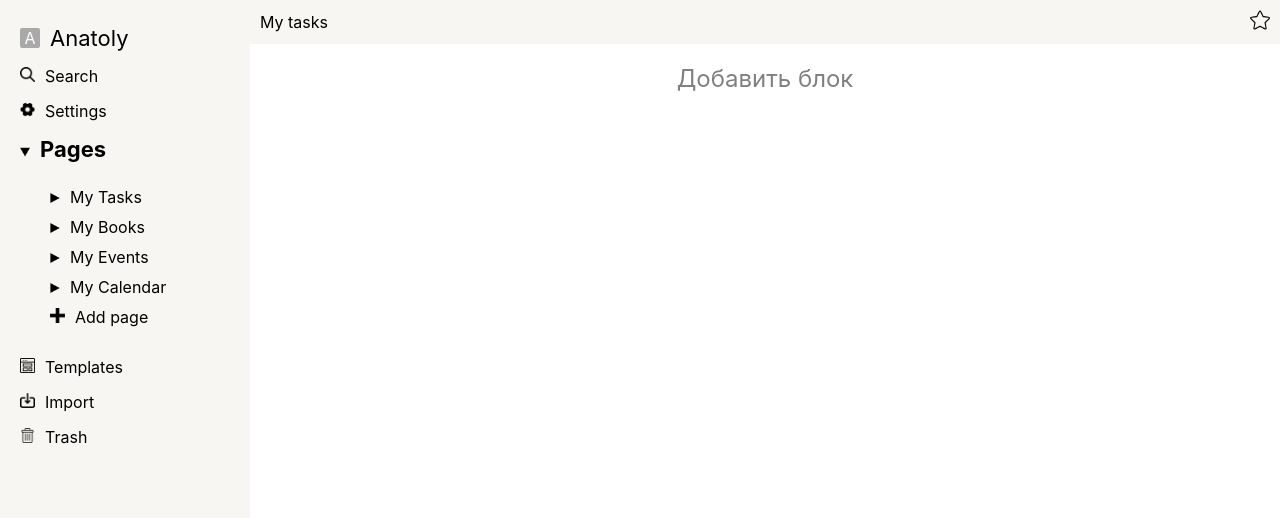
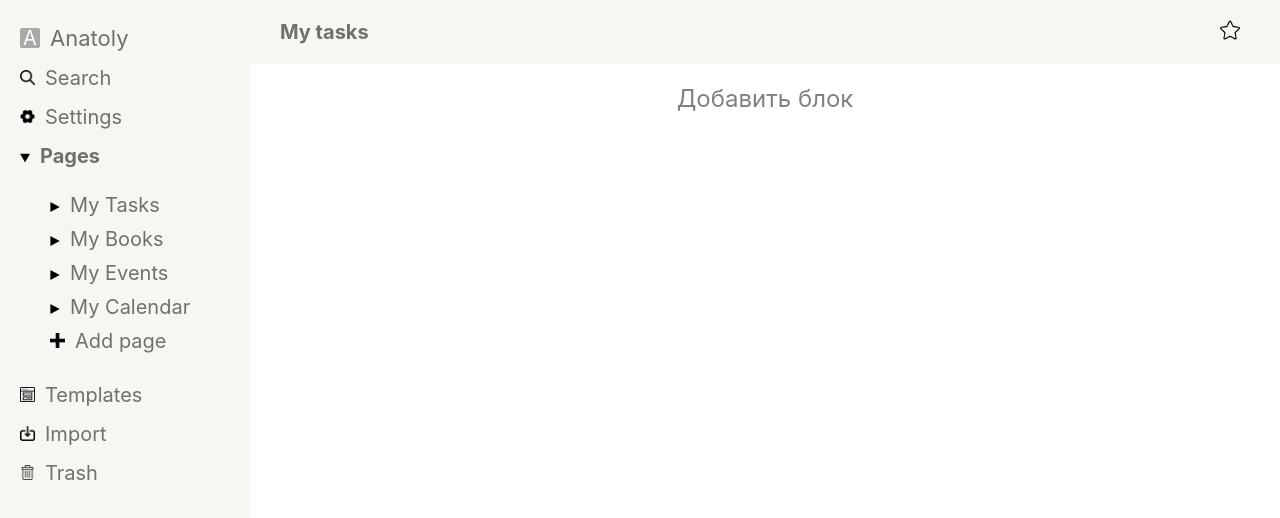
Before and after one commit to anatolik2509/ReactPractice, a React (Create React App) app in the folder react-notion/: page / in a window 1280 px wide. Shown: the top 518 px of the page. Built offline with nearby package versions, Linux system fonts and the light colour scheme.

Commit message:
some styles

```diff
--- a/react-notion/src/App.css
+++ b/react-notion/src/App.css
@@ -42,16 +42,19 @@
   width: 100%;
 }
 
-.side-menu{
+.side-menu {
   height: 100vh;
   width: 230px;
   position: fixed;
-  background-color: rgb(247, 246, 243);;
+  background-color: rgb(247, 246, 243);
   padding: 10px;
 }
 
 .side-menu-elem{
+  color: #19171199;
+  font-size: 20px;
   margin: 15px 10px;
+
 }
 
 .side-menu-elem:hover{
@@ -124,20 +127,23 @@
 }
 
 .pages-title{
-  font-size: 22px;
+  font-size: 20px;
 }
 
 .top-bar{
-  background-color: rgb(247, 246, 243);;
   display: flex;
   flex-direction: row;
   justify-content: space-between;
   align-content: center;
   align-items: center;
+  background-color: rgb(247, 246, 243);;
+  padding: 10px 30px;
 }
 
 .current-page-title{
-  padding: 10px;
+  font-size: 20px;
+  font-weight: 700;
+  color: #19171199;
 }
 
 .favorite-button{
@@ -226,7 +232,7 @@
 }
 
 .visible {
-  color: black;
+  color: #19171199;
   font-weight: 700;
 }
 
@@ -247,13 +253,12 @@
 
 .block-list-item {
   display: flex;
-  width: 100%;
   height: 50px;
   align-items: center;
 }
 
 .block-list-item:hover {
   font-weight: 700;
-  color: black;
+  color: #19171199;
   cursor: pointer;
 }
```
